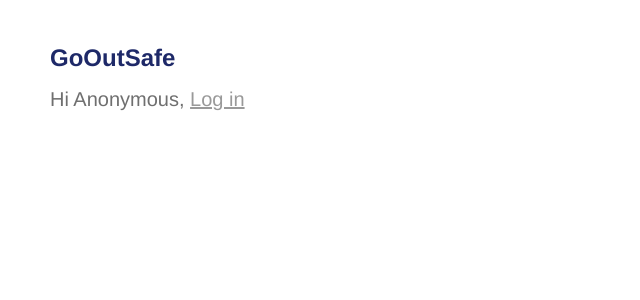
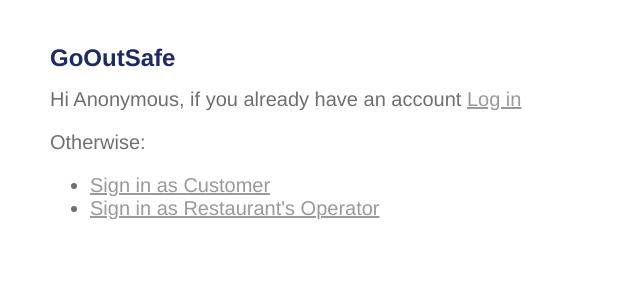
Before and after one commit to GoOutSafeS3/GoOutSafe, a Flask app: page / in a window 1280 px wide. Shown: the top 300 px of the page, without its empty margins (0-640 px from the left). Run offline with Flask 2, Linux system fonts and the light colour scheme.

Commit message:
link to others pages

```diff
--- a/monolith/templates/create_operator.html
+++ b/monolith/templates/create_operator.html
@@ -18,5 +18,6 @@
             <p>
         <input type=submit value="Submit">
         </form>
+        <a href="/"> Back to Homepage </a>
     {% endblock %}
 </html>
--- a/monolith/templates/create_user.html
+++ b/monolith/templates/create_user.html
@@ -18,6 +18,6 @@
             <p>
         <input type=submit value="Submit">
         </form>
-    <a href="/"> Homepage </a>
+    <a href="/"> Back to Homepage </a>
     {% endblock %}
 </html>
--- a/monolith/templates/index.html
+++ b/monolith/templates/index.html
@@ -10,13 +10,20 @@
             {% for restaurant in restaurants%}
               <div>
                 <li>
-                  {{restaurant.name}} -- Likes: {{restaurant.likes}}
+                 <a href="/restaurants/{{ restaurant.id }}"> {{restaurant.name}}  </a> -- Likes: {{restaurant.likes}}
                 </li>
               </div>
             {% endfor %}
 
+        {% else %}
+          Hi Anonymous, if you already have an account <a href="/login">Log in</a>
+            <p></p>
+            Otherwise:
+            <ul>
+                <li><a href="/create_user">Sign in as Customer</a> </li>
+                <li><a href="/create_operator">Sign in as Restaurant's Operator</a> </li>
+            </ul>
 
-        {% else %}
-          Hi Anonymous, <a href="/login">Log in</a>
+
         {% endif %}
     {% endblock %}
--- a/monolith/templates/restaurantsheet.html
+++ b/monolith/templates/restaurantsheet.html
@@ -9,4 +9,6 @@
 
       {% endif %}
     </ul>
+
+    <a href="/"> Back to Homepage </a>
 {% endblock %}
--- a/monolith/views/home.py
+++ b/monolith/views/home.py
@@ -1,5 +1,4 @@
 from flask import Blueprint, render_template, make_response
-
 from monolith.database import db, Restaurant, Like
 from monolith.auth import current_user
 
```
